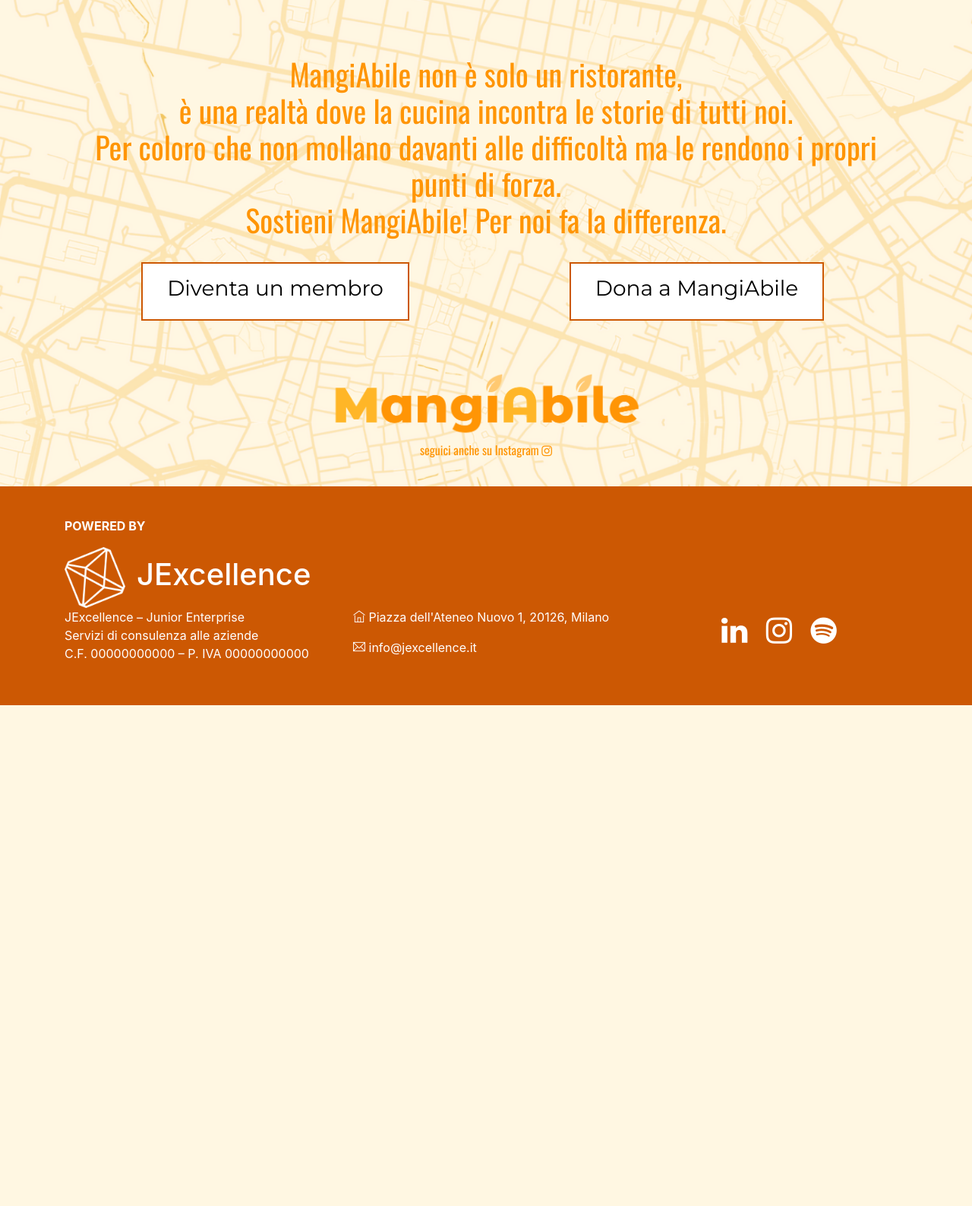
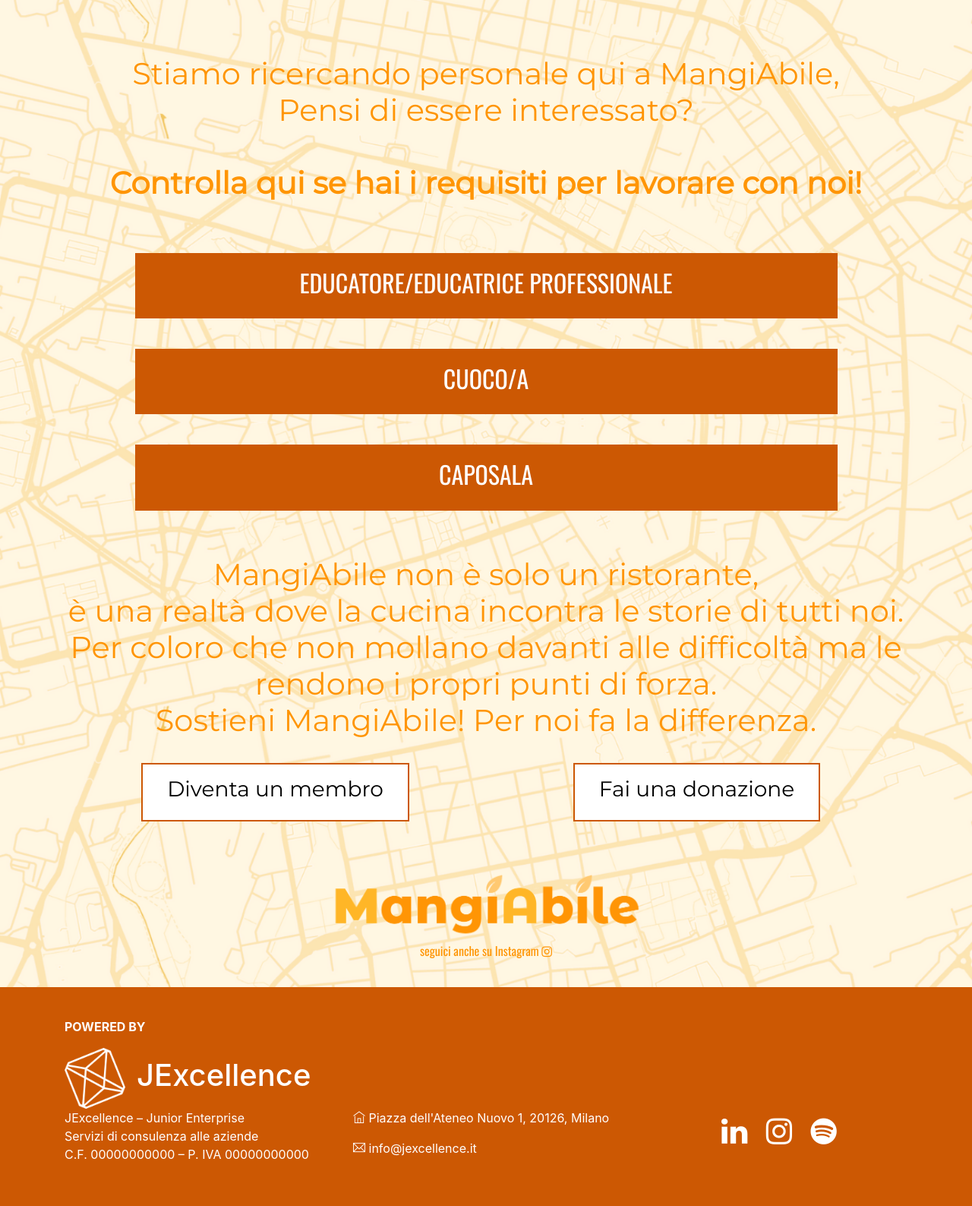
Before and after one commit to matteotriulzi03/MangiAbile, a PHP site: page /help.html in a window 1280 px wide. Shown: the part 635-2222 px from the top of the page at 76% size. Before the commit the page ends 1563 px from the top, so only its background shows below. Run offline with PHP 8.4, Linux system fonts and the light colour scheme.

Commit message:
update11

```diff
--- a/client/css/stile.css
+++ b/client/css/stile.css
@@ -17,6 +17,11 @@
 padding: 20px;
 background-color: #cc5803;
 color: #ffffff;
+}
+.antifooter {
+padding: 20px;
+background-color: #fff;
+color: #cc5803;
 }
 .intro {
 padding: 20px;
@@ -143,3 +148,13 @@
 .maintxt{
 color: #ff9505;
 }
+
+
+.paragrafo-espandibile {
+  overflow: hidden;
+  max-height: 0px; /* altezza massima iniziale */
+  transition: max-height 0s ease;
+}
+.paragrafo-espandibile.expanded {
+  max-height: 100%; /* altezza massima espansa */
+}
--- a/client/help.html
+++ b/client/help.html
@@ -68,7 +68,169 @@
 <!--titolo-end-->
 
 <!-- Start page content -->
-<div class="container text-center pad maintxt osw">
+<div class="container text-center pad maintxt mont">
+    <h1>
+        Stiamo ricercando personale qui a MangiAbile,<br>
+        Pensi di essere interessato?<br><br>
+        <strong>Controlla qui se hai i requisiti per lavorare con noi!</strong>
+    </h1>
+</div>
+
+<div class="container pad maintxt osw">
+    <div class="row justify-content-center pad">
+        <div class="col-10 text-center footer">
+            <h2 onclick="espandiParagrafo('p1')">EDUCATORE/EDUCATRICE PROFESSIONALE</h2>
+            <div class="paragrafo-espandibile text-left" id="p1">
+                <h3>Requisiti</h3>
+                <div class="antifooter">
+                    <p>
+                        Laurea in Educazione Professionale, classe L/SNT2.
+                    </p>
+                    <p>
+                        Iscrizione all’Albo.
+                    </p>
+                    <p>
+                        Gradita esperienza pregressa in servizi per utenti con disabilità intellettiva.
+                    </p>
+                    <p>
+                        Capacità di gestire le dinamiche di gruppo, progettazione e gestione di interventi
+                        educativi.
+                    </p>
+                </div>
+                <h3>Caratteristiche personali</h3>
+                <div class="antifooter">
+                    <p>
+                        Empatia, sensibilità e attenzione verso gli altri: capacità di supportare, comprendere
+                        e adattarsi alle reazioni, emozioni e bisogni degli utenti.
+                    </p>
+                    <p>
+                        Problem solving: essere in grado di gestire situazioni complesse e di trovare
+                        soluzioni per soddisfare i bisogni degli assistiti, mantenendo sempre la calma e
+                        dimostrando pazienza.
+                    </p>
+                    <p>
+                        Capacità di istruire e insegnare ad altri il proprio lavoro con pazienza e
+                        predisposizione all’ascolto.
+                    </p>
+                    <p>
+                        Flessibilità: capacità di comprendere le esigenze degli utenti e di modificare
+                        conseguentemente gli interventi educativi per adattarli ai bisogni dei singoli.
+                    </p>
+                    <p>
+                        Buone capacità relazionali e di team working: predisposizione alla collaborazione e
+                        al lavoro in team multidisciplinari. Capacità di comunicare efficacemente, in modo
+                        chiaro, assertivo e rispettoso.
+                    </p>
+                </div>
+                <a href="join.html">
+                    <button type="submit" class="button button1 mont">Invia candidatura</button>
+                </a>
+            </div>
+        </div>
+    </div>
+    <div class="row justify-content-center pad">
+        <div class="col-10 text-center footer">
+            <h2 onclick="espandiParagrafo('2')">CUOCO/A</h2>
+            <div class="paragrafo-espandibile text-left" id="2">
+                <h3>Requisiti</h3>
+                <div class="antifooter">
+                    <p>
+                        Pregressa esperienza di almeno 4 anni maturata nel campo della ristorazione, in particolare in
+                        cucina.
+                    </p>
+                    <p>
+                        Profonda conoscenza delle materie prime, dei processi e delle tecniche di
+                        lavorazione e preparazione dei piatti tipici Italiani e Bolognesi, nonché delle
+                        attrezzature necessarie e delle norme in materia di igiene e sicurezza alimentare.
+                    </p>
+                </div>
+                <h3>Caratteristiche personali</h3>
+                <div class="antifooter">
+                    <p>
+                        Doti organizzative e capacità di lavorare per obiettivi, definendo le priorità e
+                        gestendo efficacemente il tempo e le risorse. Capacità di coordinare e pianificare il
+                        lavoro degli altri gestendo i componenti della brigata, rispettando e valorizzando
+                        sempre le qualità e le specificità di ogni componente del gruppo.
+                    </p>
+                    <p>
+                        Buone capacità relazionali, comunicative e di ascolto. Predisposizione al lavoro di
+                        squadra, capacità di adattarsi alle peculiarità e alle diverse abilità di ogni membro
+                        della brigata.
+                    </p>
+                    <p>
+                        Capacità di istruire e insegnare ad altri il proprio lavoro con pazienza e
+                        predisposizione all’ascolto.
+                    </p>
+                    <p>
+                        Precisione e attenzione ai dettagli per portare in tavola prodotti di prima qualità.
+                    </p>
+                    <p>
+                        Voglia di mettersi in gioco e fare esperienza in una realtà stimolante, in un progetto
+                        innovativo che ha come valori fondamentali il rispetto e l’inclusione.
+                    </p>
+                </div>
+                <a href="join.html">
+                    <button type="submit" class="button button1 mont">Invia candidatura</button>
+                </a>
+            </div>
+        </div>
+    </div>
+    <div class="row justify-content-center pad">
+        <div class="col-10 text-center footer">
+            <h2 onclick="espandiParagrafo('3')">CAPOSALA</h2>
+            <div class="paragrafo-espandibile text-left" id="3">
+                <h3>Requisiti</h3>
+                <div class="antifooter">
+                    <p>
+                        Pregressa esperienza di almeno 4 anni maturata nel campo della ristorazione, in
+                        particolare in sala.
+                    </p>
+                    <p>
+                        Conoscenza della mis en place e delle norme in materia di igiene e sicurezza
+                        alimentare.
+                    </p>
+                    <p>
+                        Costituisce requisito preferenziale una buona conoscenza della lingua inglese (B2).
+                    </p>
+                </div>
+                <h3>Caratteristiche personali</h3>
+                <div class="antifooter">
+                    <p>
+                        Predisposizione alla relazione con la clientela: capacità di ascolto attivo ed
+                        eccellenti doti comunicative.
+                    </p>
+                    <p>
+                        Predisposizione al lavoro in team: capacità di adattarsi alle caratteristiche e alle
+                        peculiarità dei propri colleghi; essere flessibili, cooperativi e sempre disponibili ad
+                        aiutare in caso di necessità, mantenendo un atteggiamento positivo e inclusivo.
+                    </p>
+                    <p>
+                        Doti di problem solving, tolleranza allo stress e capacità di autocontrollo. Il lavoro
+                        richiede professionalità e compostezza; richiede di controllare le proprie emozioni
+                        e gestire con calma le situazioni critiche; richiede di cercare in modo attivo soluzioni
+                        per soddisfare la clientela.
+                    </p>
+                    <p>
+                        Capacità di istruire e insegnare ad altri il proprio lavoro con pazienza e capacità di
+                        ascolto.
+                    </p>
+                    <p>
+                        Precisione e attenzione ai dettagli.
+                    </p>
+                    <p>
+                        Voglia di mettersi in gioco e fare esperienza in una realtà stimolante, in un progetto
+                        innovativo che ha come valori fondamentali il rispetto e l’inclusione.
+                    </p>
+                </div>
+                <a href="join.html">
+                    <button type="submit" class="button button1 mont">Invia candidatura</button>
+                </a>
+            </div>
+        </div>
+    </div>
+</div>
+
+<div class="container text-center pad maintxt mont">
     <h1>
         MangiAbile non è solo un ristorante,<br>
         è una realtà dove la cucina incontra le storie di tutti noi.<br>
@@ -86,7 +248,7 @@
         <div class="col">
             <a href="#.html">
                 <button type="submit" class="button button1 mont">
-                    <h3>Dona a MangiAbile</h3>
+                    <h3>Fai una donazione</h3>
                 </button>
             </a>
         </div>
@@ -182,6 +344,12 @@
 <script src="js/jquery.validate.min.js"></script>
 
 <script src="js/main.js"></script>
+<script>
+    function espandiParagrafo(id) {
+      var paragrafo = document.getElementById(id);
+      paragrafo.classList.toggle("expanded");
+    }
+</script>
 
 </body>
 
```
Also changed, not shown: client/pp.html (added, +57 -0 lines).
